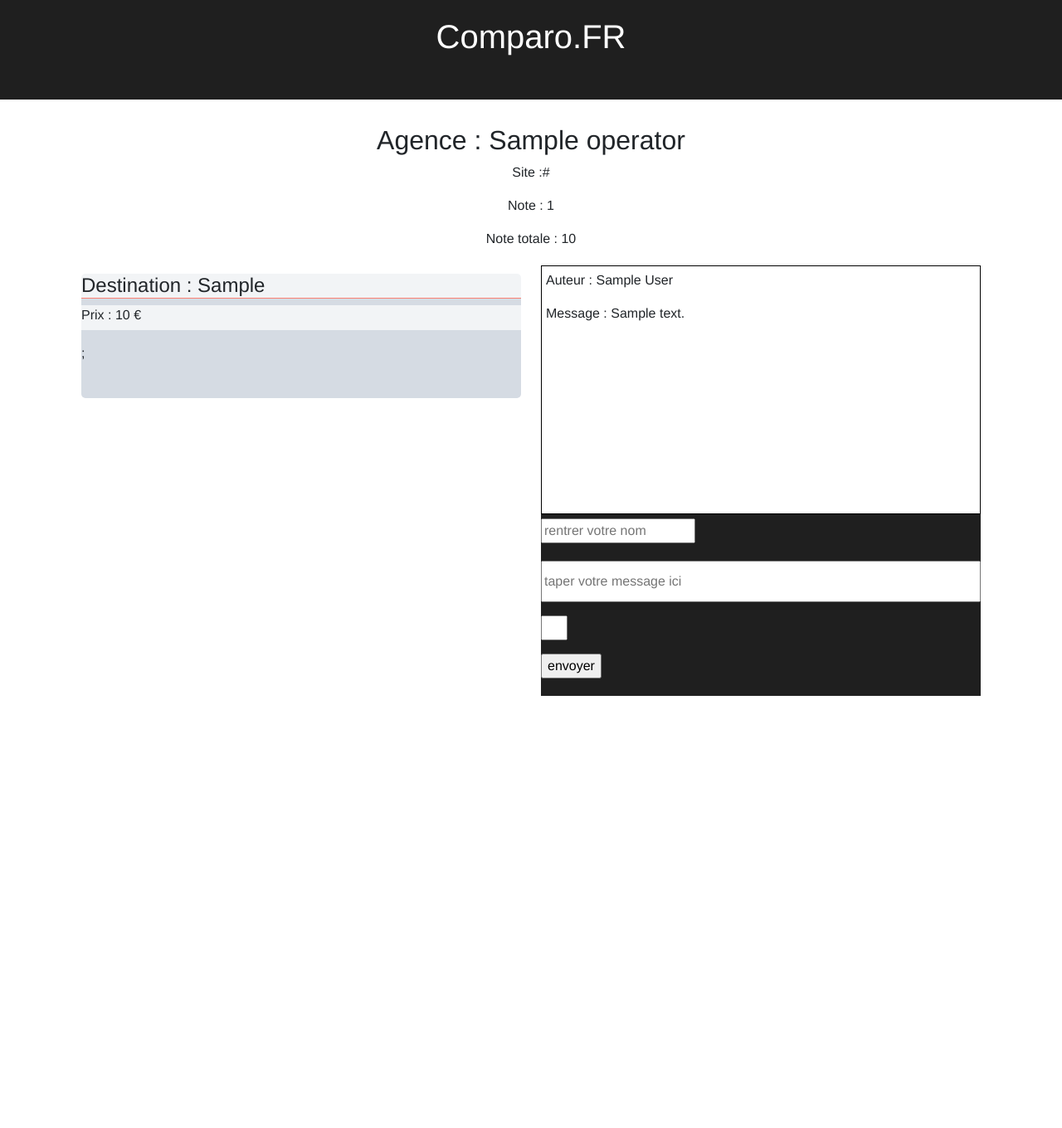
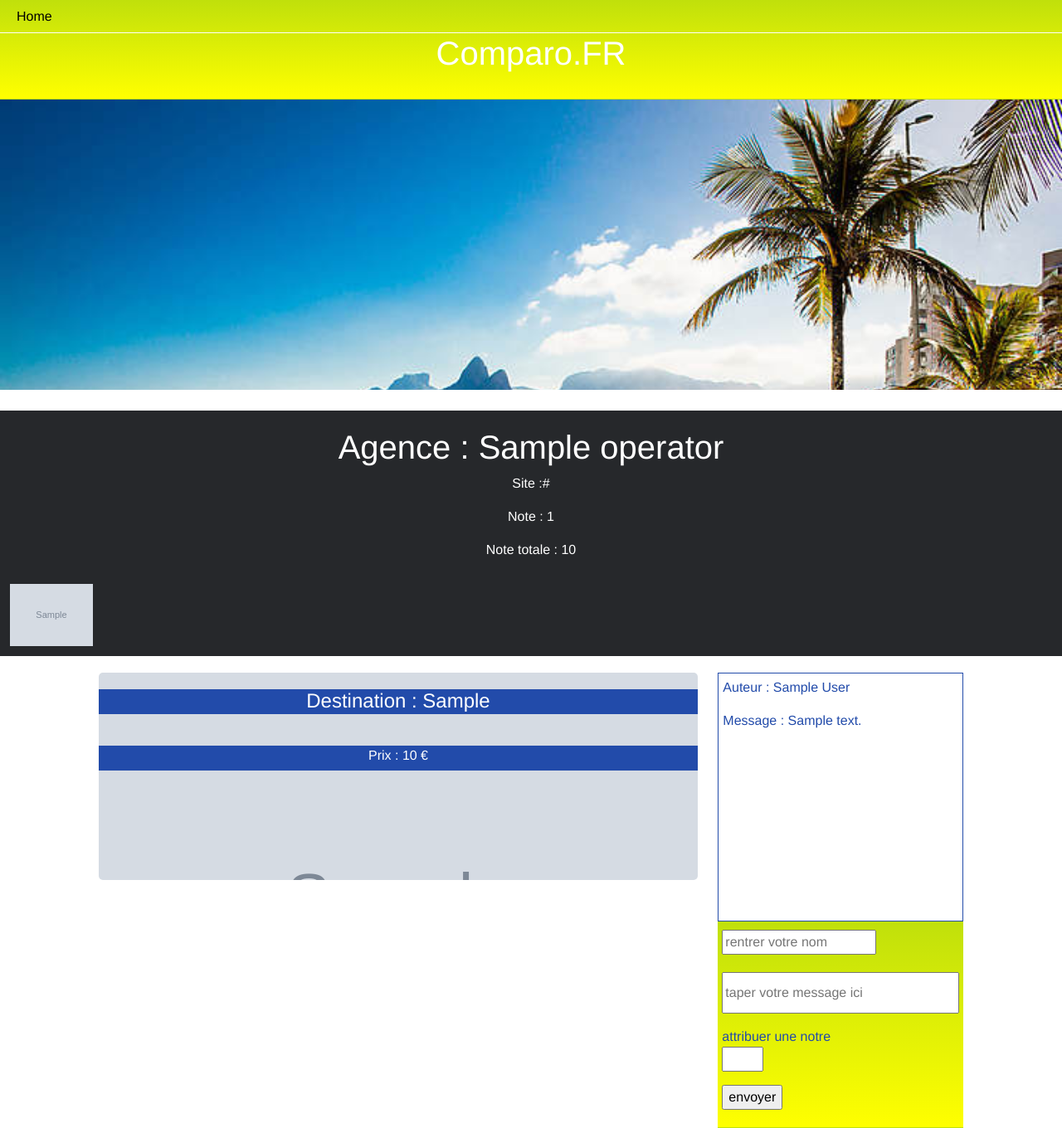
Before and after one commit to neroma71/tp-tour-operator, a PHP site: page /tp-tour-operator/tourop.php?id=1 in a window 1280 px wide. Shown: the whole page at 83% size. Before the commit the page ends 839 px from the top, so only its background shows below. Run offline with PHP 8.4, Linux system fonts and the light colour scheme; tables that the repository leaves empty or names only in its code hold one stand-in row (values such as "Sample post"); grey boxes marked "Sample" are stand-in pictures.

Commit message:
add design

```diff
--- a/css/tourop.css
+++ b/css/tourop.css
@@ -10,53 +10,99 @@ body{
 }
 header{
     position:fixed;
+    width:100%;
     height:120px;
-    width:100%;
-    background:#1f1f1f;
+    top:0;
+    left:0;
+    background: linear-gradient(#c0e00b, yellow);
+    border-bottom:1px solid #c0e00b;
+    z-index:100;
+}
+nav{
+    height:40px;
+    border-bottom:1px solid white;
+}
+.navbar-toggler{
+    margin-top:-10px;
 }
 h1{
     position:fixed;
     width:100%;
-    top:20px;
+    top:40px;
     color:white;
     text-align:center;
 }
+.bg{
+    height:350px;
+    margin-top:120px;
+    margin-bottom:25px;
+    background:url(../images/rio.jpg)top center fixed no-repeat;
+    background-size:cover;
+}
 .agence{
-    margin-top:150px
+    background:#26282b;
+}
+h2{
+    font-size:40px;
+    margin-top:20px;
+    color:white;
+}
+.agence p{
+    color:white;
+}
+.logo{
+    position:relative;
+    height:100px;
+    width:100px;
+    z-index:100;
+    background:red;
 }
 .destination{
-    height:150px;
-    margin-top:10px;
+    height:250px;
+    margin-top:20px;
     border-radius:5px;
 }
 h4{
+    position:relative;
+    top:20px;
     height:30px;
-    background:rgba(255, 255, 255, 0.7);
-    border-bottom:1px solid salmon;
+    text-align:center;
+    background:rgb(34, 75, 170);
+    color:white;
 }
 .destination p{
+    position:relative;
     height:30px;
-    top:120px;
-    background:rgba(255, 255, 255, 0.7);
+    top:50px;
+    text-align:center;
+    background:rgb(34, 75, 170);
+    color:white;
 }
 .messagerie{
+    margin-top:20px;
     text-align:left;
 }
 .msg{
     position:relative;
     height:300px;
     padding:5px;
-    border:1px solid black;
+    border:1px solid rgb(34, 75, 170);
+    color:rgb(34, 75, 170);
     overflow-y:auto;
 }
 form{
     position:relative;
     width:100%;
-    background:#1f1f1f;
-    padding-bottom:5px;
+     background: linear-gradient(#c0e00b, yellow);
+    border-bottom:1px solid #c0e00b;
+    padding:5px;
+    color:rgb(34, 75, 170);
 }
 input[type=text]{
     margin-top:5px;
+}
+input[type=number]{
+    width:50px;
 }
 #mymsg{
     width:100%;
--- a/tourop.php
+++ b/tourop.php
@@ -22,14 +22,6 @@ if (isset($_POST['author']) && !empty($_POST['author']) && isset($_POST['message
 
 
     if (!empty($_POST['grade_total'])) {
-
-        // var_dump($tourOperatorData);
-        // die();
-        // $tourOperatorData = [
-        //     'id' => $tourOperatorId,
-        // ];
-
-        // $tourOperator = new TourOperateur($tourOperatorData);
 
         $tourOperator->setGrade_count($tourOperator->getGrade_count() + 1);
         $tourOperator->setGrade_total($tourOperator->getGrade_total() + $grade_total);
@@ -63,25 +55,42 @@ $tourOperator = $manager->getTourOperatorById($tourOperatorId);
 </head>
 <body>
         <header>
+        <nav class="navbar navbar-expand-lg">
+                <div class="container-fluid">
+                    <button class="navbar-toggler" type="button" data-bs-toggle="collapse" data-bs-target="#navbarSupportedContent" aria-controls="navbarSupportedContent" aria-expanded="false" aria-label="Toggle navigation">
+                        <span class="navbar-toggler-icon"></span>
+                    </button>
+                    <div class="collapse navbar-collapse" id="navbarSupportedContent">
+                        <ul class="navbar-nav me-auto mb-2 mb-lg-0">
+                            <li class="nav-item">
+                                <a class="nav-link active" aria-current="page" href="index.php">Home</a>
+                            </li>
+                        </ul>
+                    </div>
+                </div>
+            </nav>
             <h1>Comparo.FR</h1>
         </header>
-    <section class="container">
+    <section class="container-fluid">
     <div class="row d-flex justify-content-center">
-    <div class="col-12 text-center agence">
-        <?php
+    <div class="col-12 bg">
+
+    </div>
+    </div>
+    <div class="row d-flex justify-content-center">
+        <div class="col-12 text-center agence">
+    <?php
         if ($tourOperator) {
             $destinations = $manager->getDestinationsByTourOperatorId   ($tourOperator->getId());
-
             echo '<h2>Agence : ' . $tourOperator->getName() . '</h2>';
-            echo '<p> Site :' . $tourOperator->getLink() . '</p>';
+            echo '<p><a href"mailto:'.$tourOperator->getLink().'"> Site :' . $tourOperator->getLink() . '</a></p>';
             echo '<p> Note : ' . $tourOperator->getGrade_count() . '</p>';
             echo '<p> Note totale : ' . $tourOperator->getGrade_total() . '</p>';
+            echo '<div class="logo" style="background:url('.$tourOperator->getImage().')center no-repeat fixed; background-size:contain;"></div>';
         }
     ?>
     </div>
-    </div>
-    <div class="row d-flex justify-content-center m-1">
-<div class="col-12 col-md-6 mb-5 content">
+<div class="col-12 col-md-7 mb-5 content">
     <?php foreach($destinations as $destination): ?>
         <div class="destination" style="background:url('<?php echo $destination->getImage(); ?>')top center no-repeat; background-size:cover;">
             <h4>Destination : <?php echo $destination->getLocation(); ?></h4>
@@ -89,7 +98,7 @@ $tourOperator = $manager->getTourOperatorById($tourOperatorId);
         </div>
     <?php endforeach; ?>
 </div>
-    <div class="col-12 col-md-6 messagerie">
+    <div class="col-12 col-md-3 messagerie">
         <div class="msg">
             <?php foreach ($reviews as $review) : ?>
                 <p>Auteur : <?php echo $review->getAuthor(); ?></p>
@@ -104,8 +113,8 @@ $tourOperator = $manager->getTourOperatorById($tourOperatorId);
                     <input type="text" name="message" placeholder="taper votre message ici" id="mymsg">
                 </p>
                 <input type="hidden" name="tour_operator_id" value="<?php echo $tourOperatorId; ?>">
-
                 <p>
+                    <label>attribuer une notre</label><br />
                     <input type="number" name="grade_total" min="0" max="5">
                 </p>
                 <p>
@@ -115,5 +124,12 @@ $tourOperator = $manager->getTourOperatorById($tourOperatorId);
     </div>
 </div>
 </section>
+
+<script>
+            let bg = document.querySelector('.bg');
+            window.addEventListener('scroll', ()=>{
+                bg.style.backgroundPositionY = window.scrollY / 1.5 + 'px';
+            });
+        </script>
 </body>
 </html>
```
Also changed, not shown: css/liste.css (+37 -3 lines), css/style.css (+51 -4 lines), index.php (+33 -4 lines), liste.php (+26 -7 lines), repository/Manager.php (+0 -7 lines), images/bg.jpg (added), images/rio.jpg (added).
